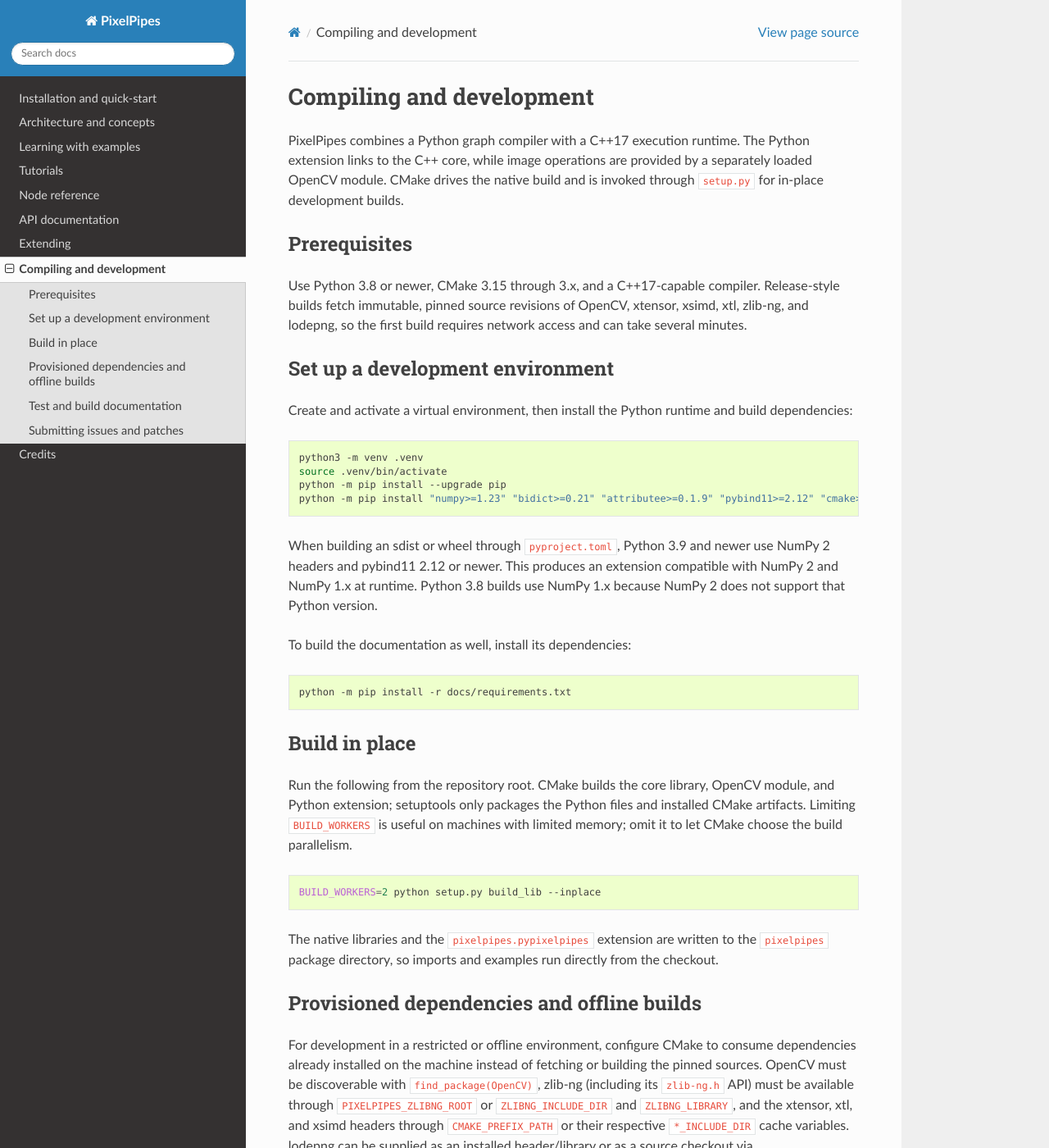
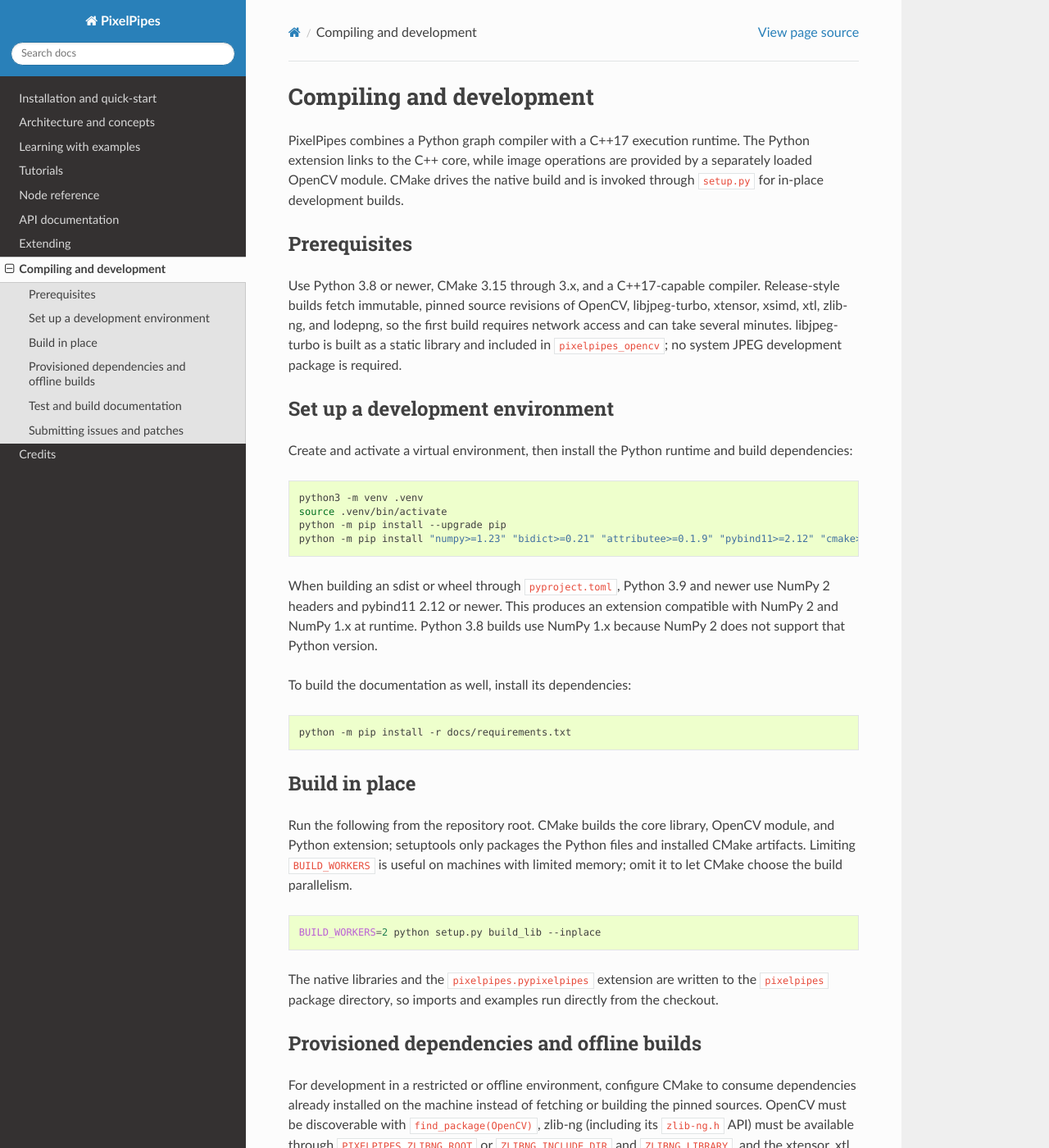
Before and after one commit to lukacu/pixelpipes, a Sphinx documentation site: the page built from docs/development.rst, in a window 1280 px wide and 1400 px high. Shown: the whole window at 82% size. Built offline with Sphinx 7.4.7 and the Read the Docs theme 3.1.0, drawn with Linux system fonts in a browser that asks for light colours; some of the changed text lies outside the part shown.

Commit message:
Embedding turbojpeg instead of linking it.

```diff
--- a/docs/development.rst
+++ b/docs/development.rst
@@ -11,8 +11,10 @@
 
 Use Python 3.8 or newer, CMake 3.15 through 3.x, and a C++17-capable compiler.
 Release-style builds fetch immutable, pinned source revisions of OpenCV,
-xtensor, xsimd, xtl, zlib-ng, and lodepng, so the first build requires network
-access and can take several minutes.
+libjpeg-turbo, xtensor, xsimd, xtl, zlib-ng, and lodepng, so the first build
+requires network access and can take several minutes. libjpeg-turbo is built
+as a static library and included in ``pixelpipes_opencv``; no system JPEG
+development package is required.
 
 Set up a development environment
 --------------------------------
@@ -66,6 +68,9 @@
 xtl, and xsimd headers through ``CMAKE_PREFIX_PATH`` or their respective
 ``*_INCLUDE_DIR`` cache variables. lodepng can be supplied as an installed
 header/library or as a source checkout via ``PIXELPIPES_LODEPNG_SOURCE_DIR``.
+libjpeg-turbo must still be supplied as a source checkout via
+``PIXELPIPES_TURBOJPEG_SOURCE_DIR`` because it is always built and linked
+statically into ``pixelpipes_opencv``.
 
 For example, for a CMake build:
 
@@ -75,7 +80,8 @@
       -DPIXELPIPES_FETCH_DEPENDENCIES=OFF \
       -DCMAKE_PREFIX_PATH=/opt/pixelpipes-deps \
       -DPIXELPIPES_ZLIBNG_ROOT=/opt/pixelpipes-deps \
-      -DPIXELPIPES_LODEPNG_SOURCE_DIR=/opt/pixelpipes-deps/src/lodepng
+      -DPIXELPIPES_LODEPNG_SOURCE_DIR=/opt/pixelpipes-deps/src/lodepng \
+      -DPIXELPIPES_TURBOJPEG_SOURCE_DIR=/opt/pixelpipes-deps/src/libjpeg-turbo
    cmake --build build/offline --parallel 2
 
 The same option is available through the setuptools wrapper with the
--- a/setup.py
+++ b/setup.py
@@ -89,10 +89,10 @@
                     os.path.join(installed_root, "zlib")
                 ),
             ])
-        if "PIXELPIPES_TURBOJPEG_ROOT" in os.environ:
+        if "PIXELPIPES_TURBOJPEG_SOURCE_DIR" in os.environ:
             cmake_args.append(
-                "-DPIXELPIPES_TURBOJPEG_ROOT={}".format(
-                    os.path.abspath(os.environ["PIXELPIPES_TURBOJPEG_ROOT"])
+                "-DPIXELPIPES_TURBOJPEG_SOURCE_DIR={}".format(
+                    os.path.abspath(os.environ["PIXELPIPES_TURBOJPEG_SOURCE_DIR"])
                 )
             )
         if debug_build:
```
Also changed, not shown: 4 other files.
